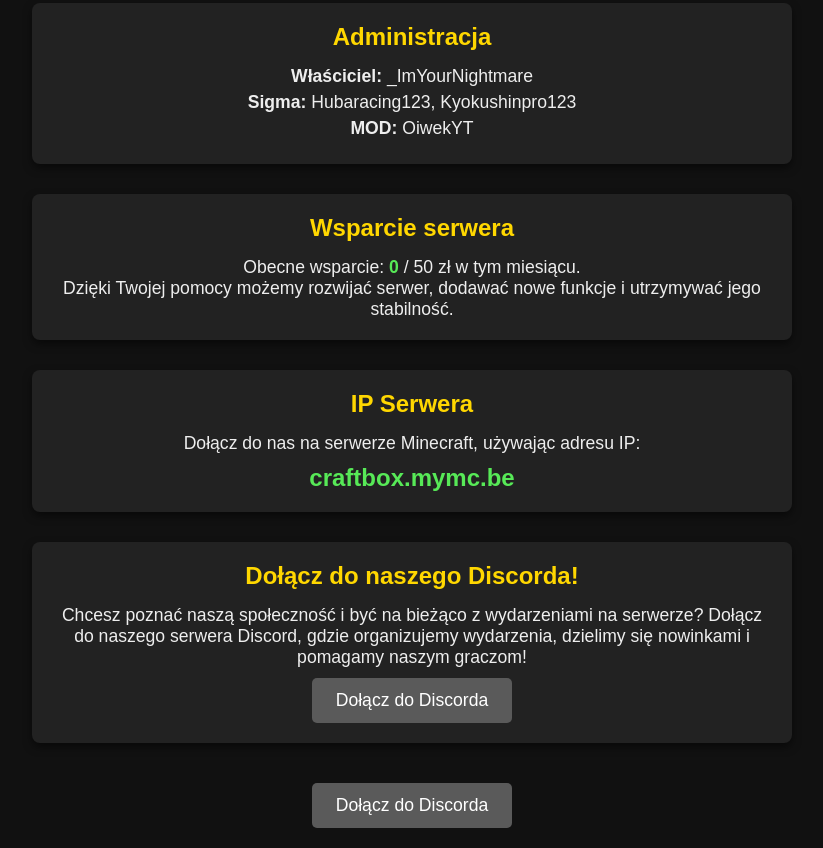
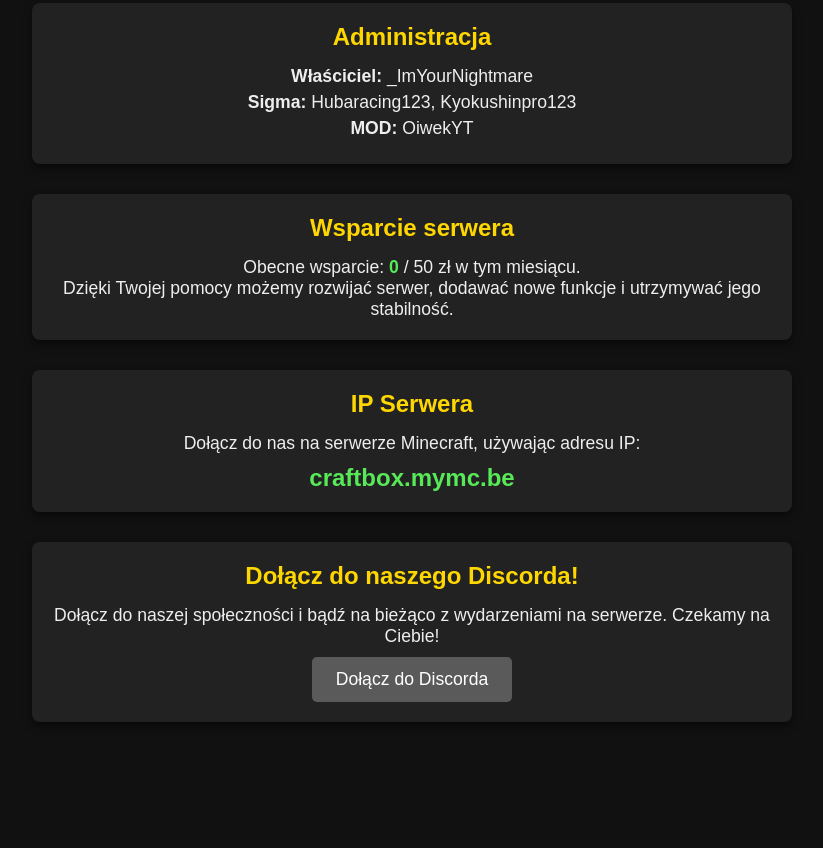
Before and after one commit to ItsLukiYT2010/craftbox, a plain HTML site: page index.html in a window 1280 px wide. Shown: the part 553-1401 px from the top of the page, without its empty margins (228-1051 px from the left). After the commit the page ends 1325 px from the top, so only its background shows below. Drawn offline with Linux system fonts and the light colour scheme.

Commit message:
Update index.html

```diff
--- a/index.html
+++ b/index.html
@@ -1,11 +1,13 @@
 <!DOCTYPE html>
 <html lang="pl">
+
 <head>
     <meta charset="UTF-8">
     <meta name="viewport" content="width=device-width, initial-scale=1.0">
     <title>CraftBox - Twój Serwer Minecraft</title>
     <link rel="stylesheet" href="style.css">
 </head>
+
 <body>
     <!-- Animacja ładowania -->
     <div class="loading-screen">
@@ -14,7 +16,7 @@
     </div>
 
     <!-- Zawartość strony -->
-    <div class="container" id="main-content">
+    <div class="container" id="main-content" style="display: none;">
         <!-- Nagłówek i menu nawigacyjne -->
         <header>
             <h1>CraftBox</h1>
@@ -69,22 +71,21 @@
         <!-- Sekcja Discord -->
         <section id="discord">
             <h2>Dołącz do naszego Discorda!</h2>
-            <p>Chcesz poznać naszą społeczność i być na bieżąco z wydarzeniami na serwerze? Dołącz do naszego serwera Discord, gdzie organizujemy wydarzenia, dzielimy się nowinkami i pomagamy naszym graczom!</p>
+            <p>Dołącz do naszej społeczności i bądź na bieżąco z wydarzeniami na serwerze. Czekamy na Ciebie!</p>
             <a href="https://discord.gg/wPbfgnJn" class="button" target="_blank">Dołącz do Discorda</a>
         </section>
-
-        <!-- Przyciski do Discorda i ItemShop -->
-        <div class="buttons">
-            <a href="https://discord.gg/wPbfgnJn" class="button" target="_blank">Dołącz do Discorda</a>
-        </div>
     </div>
 
     <script>
         // Skrypt do ukrycia ekranu ładowania po załadowaniu strony
-        window.onload = () => {
-            document.querySelector('.loading-screen').style.display = 'none';
-            document.getElementById('main-content').style.display = 'block';
-        };
+        window.addEventListener('load', () => {
+            setTimeout(() => {
+                document.querySelector('.loading-screen').style.opacity = 0; // Płynne znikanie ekranu ładowania
+                document.querySelector('.loading-screen').style.pointerEvents = 'none'; // Zablokowanie interakcji
+                document.getElementById('main-content').style.display = 'block'; // Pokazanie zawartości strony
+            }, 500); // 0.5 sekundy opóźnienia, aby animacja była widoczna
+        });
     </script>
 </body>
+
 </html>
```
